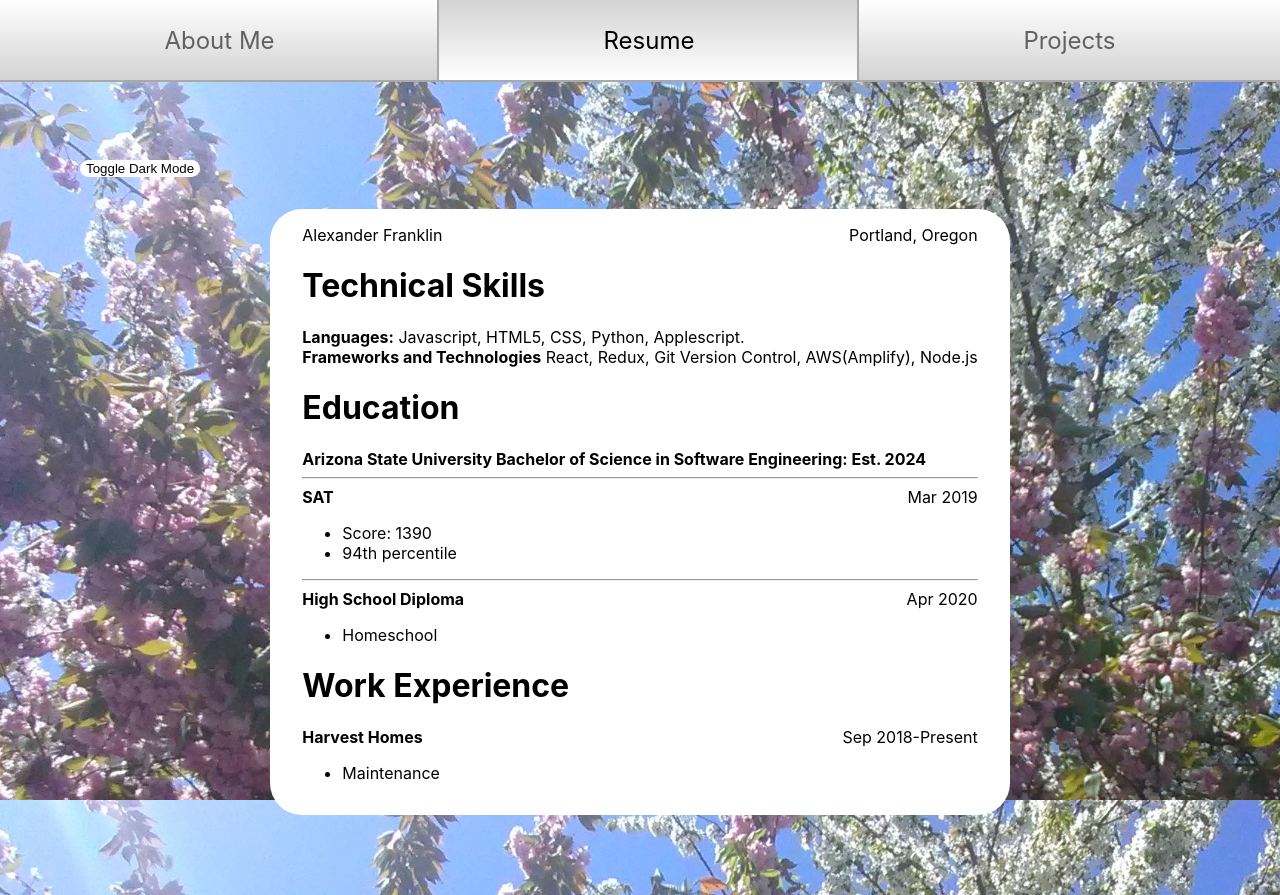
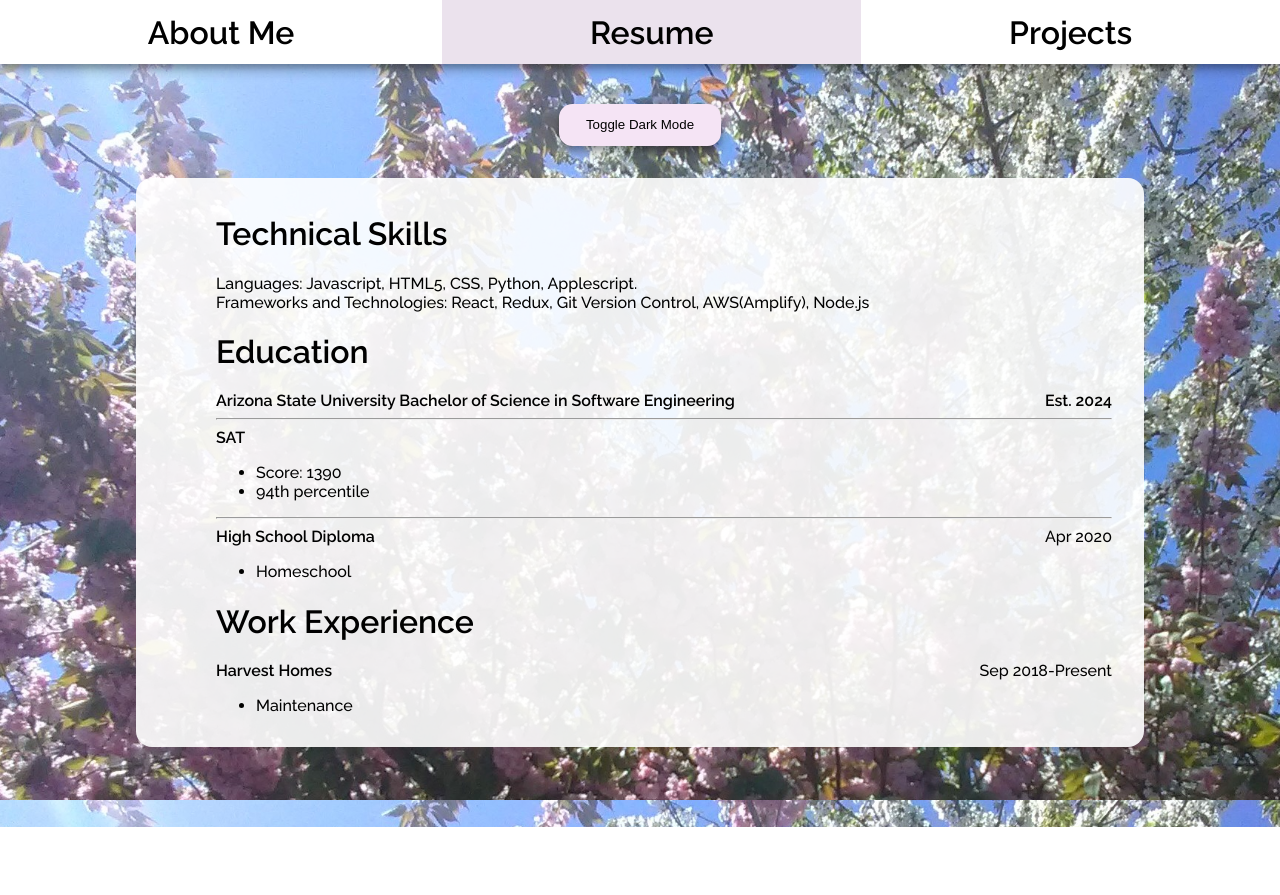
Before and after one commit to PAlexanderFranklin/alexanderfranklin, a React (Create React App) app: page /resume in a window 1280 px wide. After the commit the page ends 827 px from the top, so only its background shows below. Built offline with nearby package versions, Linux system fonts and the light colour scheme.

Commit message:
Restyle site

```diff
--- a/src/index.css
+++ b/src/index.css
@@ -1,8 +1,11 @@
+@import url('https://fonts.googleapis.com/css2?family=Raleway:wght@500;600&display=swap');
+
 body {
   margin: 0;
-  font-family: -apple-system, BlinkMacSystemFont, 'Segoe UI', 'Roboto', 'Oxygen',
+  /* font-family: -apple-system, BlinkMacSystemFont, 'Segoe UI', 'Roboto', 'Oxygen',
     'Ubuntu', 'Cantarell', 'Fira Sans', 'Droid Sans', 'Helvetica Neue',
-    sans-serif;
+    sans-serif; */
+  font-family: 'Raleway', sans-serif;
   -webkit-font-smoothing: antialiased;
   -moz-osx-font-smoothing: grayscale;
 }
--- a/src/views/App.css
+++ b/src/views/App.css
@@ -1,20 +1,28 @@
 .App {
     text-align: center;
-    --background-color: white;
+    --background-color: rgba(255, 255, 255, 0.9);
     --color: black;
     color: var(--color);
   }
 
 .dark_mode {
-    --background-color: #171717;
+    --background-color: rgba(37, 37, 37, 0.9);
     --color: white;
 }
 
 .content {
+    display: flex;
+    flex-direction: column;
+    align-items: center;
+    width: 100%;
+}
+
+.bubble {
     display: inline-block;
-    padding: 1em 2em 1em 2em;
+    width: 70%;
+    padding: 1em 2em 1em 5em;
     margin-top: 2rem;
     margin-bottom: 5rem;
     background-color: var(--background-color);
-    border-radius: 2em;
+    border-radius: 1em;
 }
--- a/src/views/DarkModeButton/DarkModeButton.css
+++ b/src/views/DarkModeButton/DarkModeButton.css
@@ -1,9 +1,18 @@
 .dark_mode_toggle {
-    display: block;
-    margin-left: 5rem;
-    background-color: var(--background-color);
-    color: var(--color);
+    display: inline-block;
+    padding: 1em 2em;
     outline: none;
     border: none;
-    border-radius: 2em;
+    border-radius: 1em;
+    font-weight: 500;
+    color: var(--color);
+    background: #F5E4F5;
+    box-shadow:
+        0px 4px 5px rgba(0, 0, 0, 0.2),
+        0px 3px 14px rgba(0, 0, 0, 0.12),
+        0px 8px 10px rgba(0, 0, 0, 0.14);
 }
+
+.dark_mode .dark_mode_toggle {
+    background: #856679;
+}
--- a/src/views/Navbar/Navbar.css
+++ b/src/views/Navbar/Navbar.css
@@ -1,9 +1,10 @@
 .header {
-    height: 10rem;
+    height: 6.5rem;
 }
 
 .Navbar {
     background-color: white;
+    box-shadow: 0px 4px 5px rgba(0, 0, 0, 0.2), 0px 3px 14px rgba(0, 0, 0, 0.12), 0px 8px 10px rgba(0, 0, 0, 0.14);
     position: fixed;
     width: 100%;
     top: 0;
@@ -11,9 +12,10 @@
 }
 
 .Navbar a {
-    font-size: 1.5em;
+    font-size: 2em;
+    font-weight: 600;
     text-decoration: none;
-    color: #616161;
+    color: black;
 }
 
 .Navbar ul {
--- a/src/views/Navbar/Tab/Tab.css
+++ b/src/views/Navbar/Tab/Tab.css
@@ -1,20 +1,11 @@
 .Tab {
     flex-grow: 1;
-    height: 5rem;
-}
-
-@media (max-width: 35rem) {
-    .Tab {
-        height: 2.5rem;
-    }
+    height: 4rem;
 }
 
 .Tab a {
     height: 100%;
     width: 100%;
-    padding-right: 1em;
-    outline: darkgrey solid 2px;
-    background: linear-gradient(white, lightgrey);
     display: flex;
     justify-content: center;
     align-items: center;
@@ -22,5 +13,5 @@
 
 .Tab .active {
     color: black;
-    background: linear-gradient(lightgrey, white);
+    background: rgba(189, 158, 196, 0.3);
 }
--- a/src/views/Pages/Home/Home.js
+++ b/src/views/Pages/Home/Home.js
@@ -4,7 +4,7 @@ import './Home.css';
 
 function Home() {
   return (
-    <div className="content">
+    <div>
       <div className="Home bubble">
         <h1>My name is Alexander Franklin.</h1>
         <p>
@@ -16,7 +16,7 @@ function Home() {
           be it Python, or a visual language like scratch, or even a video game.
         </p>
         <p>
-          Read more about this website on the <Link to="/projects">projects</Link> page.
+          Read more about this website on the projects page.
         </p>
       </div>
       <div className="Contact bubble">
--- a/src/views/Pages/Projects/Projects.js
+++ b/src/views/Pages/Projects/Projects.js
@@ -24,7 +24,7 @@ function Projects() {
   //End of bar display builder
 
   projectArray.push(
-    <Project className="left" title="alexanderfranklin.net">
+    <Project className="bubble" title="alexanderfranklin.net">
       This is the website you are on. It was
       built using react, and it is hosted on AWS.
       I use react router to combine the performance of single page applications
@@ -42,7 +42,7 @@ function Projects() {
 
 
   projectArray.push(
-    <Project className="right wide" title="Gravity Rotation Simulator">
+    <Project className="bubble wide" title="Gravity Rotation Simulator">
       I made this using scratch, a visual block language. It uses its own coordinate system,
       and decides when and where to render objects to the scratch system. It has velocity, acceleration, and
       basic air resistence. It also has basic collision detection. <hr/>
@@ -63,6 +63,7 @@ function Projects() {
 
   return (
     <div className="Projects">
+      Here is my <a href="https://github.com/PAlexanderFranklin">GitHub</a>
       {projectArray}
     </div>
   );
--- a/src/views/Pages/Resume/Resume.js
+++ b/src/views/Pages/Resume/Resume.js
@@ -3,17 +3,16 @@ import './Resume.css';
 
 function Resume() {
   return (
-    <div className="Resume">
-      Alexander Franklin <span className="date">Portland, Oregon</span>
+    <div className="Resume bubble">
       <div>
         <h1>Technical Skills</h1>
-        <b>Languages:</b> Javascript, HTML5, CSS, Python, Applescript. <br/>
-        <b>Frameworks and Technologies</b> React, Redux, Git Version Control, AWS(Amplify), Node.js
+        Languages: Javascript, HTML5, CSS, Python, Applescript. <br/>
+        Frameworks and Technologies: React, Redux, Git Version Control, AWS(Amplify), Node.js
       </div>
       <div>
         <h1>Education</h1>
-        <b>Arizona State University Bachelor of Science in Software Engineering: Est. 2024</b><hr/>
-        <b>SAT</b> <span className="date">Mar 2019</span>
+        <b>Arizona State University Bachelor of Science in Software Engineering <span className="date">Est. 2024</span></b><hr/>
+        <b>SAT</b>
         <ul>
           <li>Score: 1390</li>
           <li>94th percentile</li>
```
